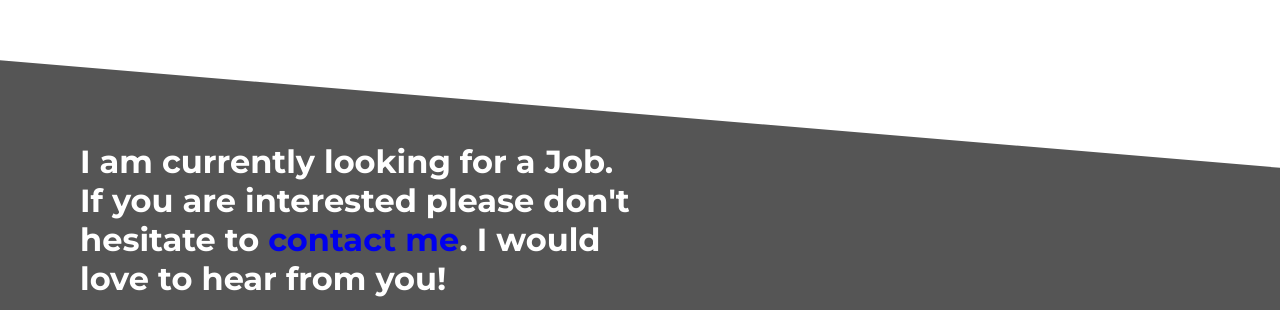
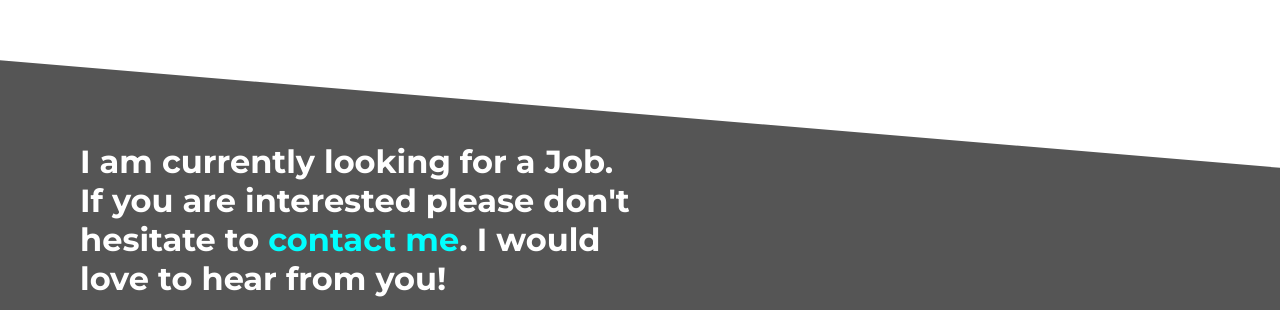
Before and after one commit to cozayr/cozayr.github.io-old, a plain HTML site: page index.html in a window 1280 px wide. Shown: the part 3735-4045 px from the top of the page. Drawn offline with nearby package versions, Linux system fonts and the light colour scheme.

Commit message:
mail color

```diff
--- a/index.html
+++ b/index.html
@@ -114,7 +114,7 @@
     <div class="skewme"></div>
     <div class="content">
       <h3>
-        I am currently looking for a Job. If you are interested please don't hesitate to <a href="mailto:can.ozsayar@gmail.com">contact me</a>. I would love to hear from you!<br />
+        I am currently looking for a Job. If you are interested please don't hesitate to <a href="mailto:can.ozsayar@gmail.com" style="color: cyan;">contact me</a>. I would love to hear from you!<br />
       </h3>
       <a href="https://www.facebook.com/can.ozsayar.9" target="_blank">
         <img src="assets/icon_facebook.png" class="contact_icon" style="width: 70px; margin-left: 100px;" />
```
